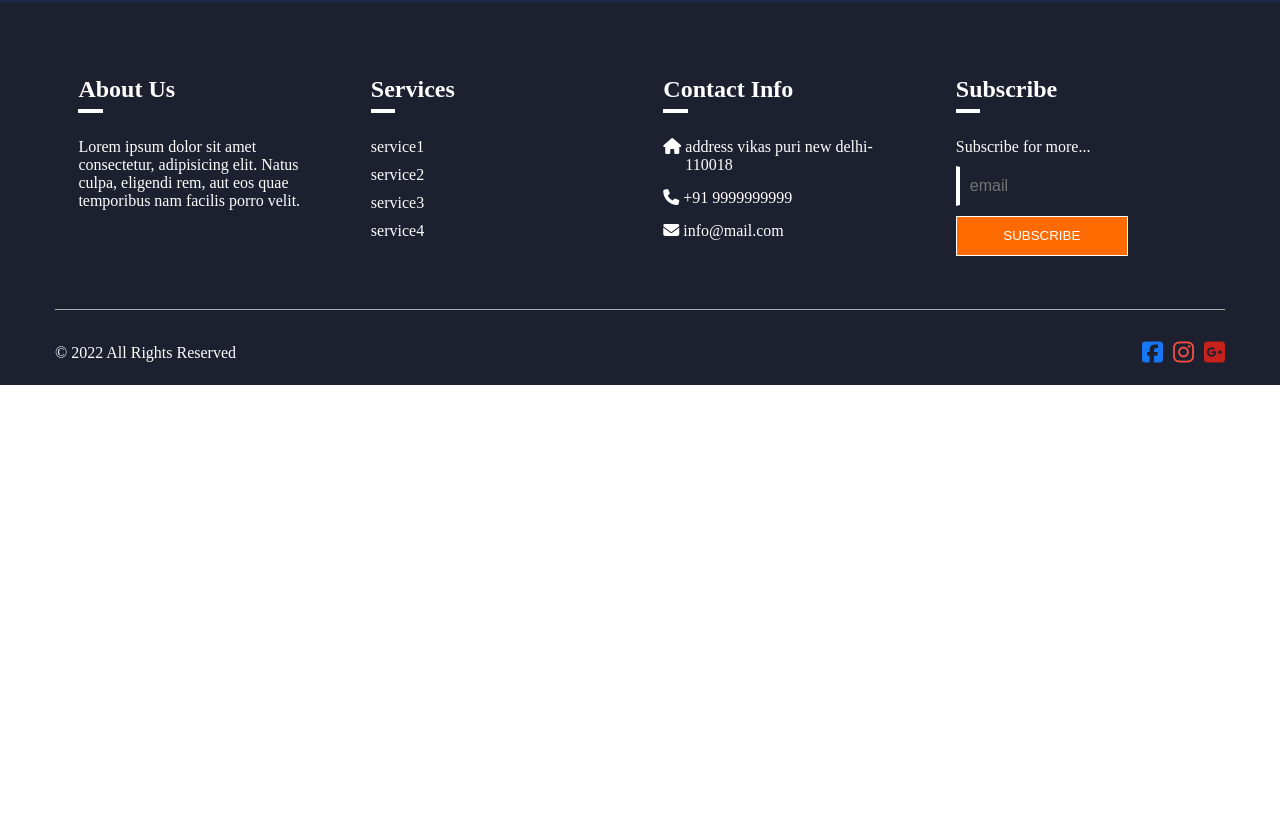
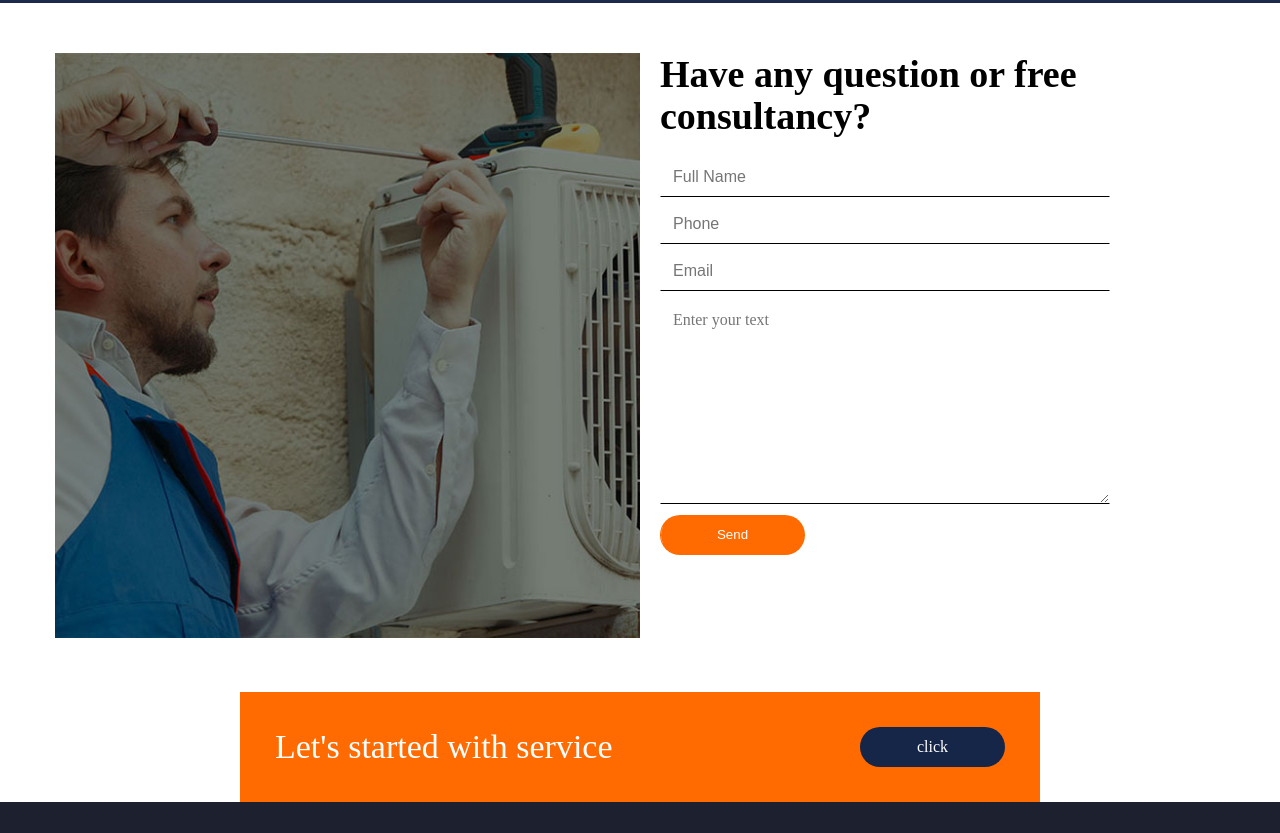
Before and after one commit to therealmensumit/ac-service, a plain HTML site: page index.html in a window 1280 px wide. Shown: the part 2767-3600 px from the top of the page. Before the commit the page ends 3152 px from the top, so only its background shows below. Drawn offline with Linux system fonts and the light colour scheme.

Commit message:
add form section

```diff
--- a/css/my_style.css
+++ b/css/my_style.css
@@ -405,6 +405,76 @@ header nav ul li a.active {
     margin-bottom: 5px;
 }
 
+.consult-sec{
+    padding: 50px 0;
+}
+.consult-sec .rt h2{
+    margin-bottom: 20px;
+    font-size: 38px;
+    line-height: 42px;
+}
+.consult-sec .rt form .inp{
+    margin-bottom: 7px;
+}
+.consult-sec .rt form .inp input{
+    width: 450px;
+    height: 40px;
+    outline: 0;
+    font-size: 16px;
+    padding: 12px;
+    border: 1px solid transparent;
+    border-bottom: 1px solid #000;
+}
+.consult-sec .rt form .inp textarea{
+    width: 450px;
+    font-size: 16px;
+    outline: 0;
+    padding: 12px;
+    border: 1px solid transparent;
+    border-bottom: 1px solid #000;
+}
+.consult-sec .rt form .inp textarea::placeholder{
+    font-family: "";
+}
+.consult-sec .rt form .inp input:focus-visible,
+.consult-sec .rt form .inp textarea:focus-visible{
+    border: 1px solid #000;
+}
+.consult-sec .rt form .btn{
+    /* border-radius: 0; */
+    background-color: #ff6b00;
+    border: 1px solid transparent;
+    color: #fff;
+}
+.consult-sec .rt form .btn:hover{
+    color: #ff6b00;
+}
+.consult-sec .rt form .btn::before{
+    background-color: #fff;
+    border: 1px solid #ff6b00;
+}
+
+.upfoot{
+    max-width: 800px;
+    margin: auto;
+    padding: 35px;
+    background-color: #ff6b00;
+    display: flex;
+    justify-content: space-between;
+    align-items: center;
+    color: #fff;
+}
+.upfoot p{
+    font-size: 34px;
+}
+.upfoot .btn{
+    text-align: center;
+    line-height: 38px;
+    color: #fff;
+    background-color: #162648;
+    border-color: transparent;
+}
+
 footer{
     padding: 50px 0;
     padding-bottom: 20px;
@@ -540,8 +610,8 @@ footer .copyright a i{
     }
     header nav ul li{
         display: block;
-        text-align: center;
-        line-height: 72px;
+        padding-left: 16px;
+        line-height: 50px;
     }
     header nav ul li a{
         font-size: 20px;
@@ -573,7 +643,17 @@ footer .copyright a i{
         width: 100%;
         margin-bottom: 35px;
     }
-
+    .consult-sec .rt form .inp input,
+    .consult-sec .rt form .inp textarea{
+        width: 100%;
+    }
+    .upfoot{
+        flex-wrap: wrap;
+        justify-content: center;
+    }
+    .upfoot p{
+        margin-bottom: 8px;
+    }
     footer .ft-col{
         width: 100%;
     }
--- a/index.html
+++ b/index.html
@@ -218,6 +218,39 @@
         </div>
     </section>
 
+    <section class="consult-sec">
+        <div class="container">
+            <div class="main">
+                <div class="lt">
+                    <img src="images/mob-banner-2.jpg" alt="" />
+                </div>
+                <div class="rt">
+                    <h2>Have any question or free consultancy?</h2>
+                    <form action="">
+                        <div class="inp">
+                            <input type="text" class="name" val="" placeholder="Full Name" required />
+                        </div>
+                        <div class="inp">
+                            <input type="text" class="phone" val="" placeholder="Phone" required />
+                        </div>
+                        <div class="inp">
+                            <input type="email" class="email" val="" placeholder="Email" required />
+                        </div>
+                        <div class="inp">
+                            <textarea name="" id="" cols="30" rows="10" placeholder="Enter your text"></textarea>
+                        </div>
+                        <button class="btn">Send</button>
+                    </form>
+                </div>
+            </div>
+        </div>
+    </section>
+
+    <div class="upfoot">
+        <p>Let's started with service</p>
+        <a href="javascript:void()" class="btn">click</a>
+    </div>
+
     <footer>
         <div class="container">
             <div class="main">
```
